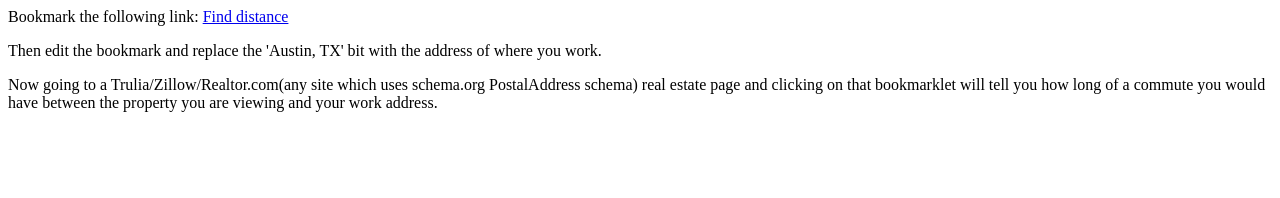
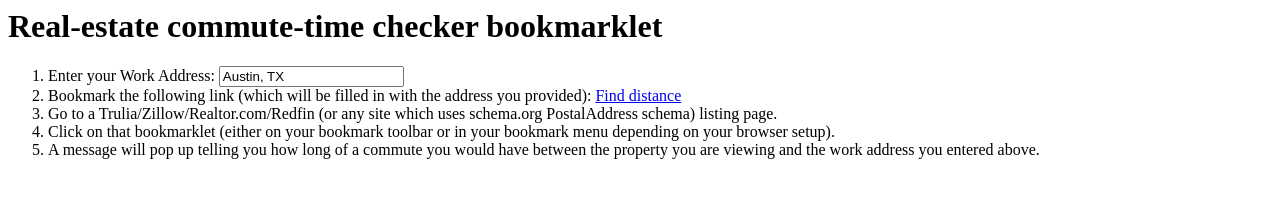
Before and after one commit to pib/ct, a plain HTML site: page index.html in a window 1280 px wide. Drawn offline with Linux system fonts and the light colour scheme.

Commit message:
Easier changing of the work address

```diff
--- a/index.html
+++ b/index.html
@@ -1,16 +1,47 @@
 <html>
-<body>
-Bookmark the following link: <a href="javascript:_ctf='Austin, TX',(typeof _ctcct)[0]=='f'?_ctcct:function(){var d=document,s=d.createElement('script');s.type='text/javascript';s.src='http://p1b.us/ct/ct.js?'+(Math.random());d.body.appendChild(s)}();">Find distance</a>
-
-<p>
-  Then edit the bookmark and replace the 'Austin, TX' bit with the
-  address of where you work.
-</p>
-<p>
-  Now going to a Trulia/Zillow/Realtor.com(any site which uses
-  schema.org PostalAddress schema) real estate page and clicking on
-  that bookmarklet will tell you how long of a commute you would have
-  between the property you are viewing and your work address.
-</p>
-</body>
+  <head>
+    <title>Real-estate commute-time checker bookmarklet</title>
+    <script type="text/javascript">
+      window.onload = function() {
+        var work_place = document.getElementById('work_place'),
+            bookmarklet = document.getElementById('bookmarklet');
+        function regen() {
+          bookmarklet.href = (
+            "javascript:_ctf='" + work_place.value +
+            "',(typeof _ctcct)[0]=='f'?_ctcct:function(){" +
+              "var d=document,s=d.createElement('script');" +
+              "s.type='text/javascript';" +
+              "s.src='http://p1b.us/ct/ct.js?'+(Math.random());" +
+              "d.body.appendChild(s)}();");
+        }
+        work_place.onkeyup = work_place.onblue = regen;
+      }
+    </script>
+  </head>
+  <body>
+    <h1>Real-estate commute-time checker bookmarklet</h1>
+    <ol>
+      <li>
+        Enter your <label for="work_place">Work Address:</label>
+        <input id="work_place" name="work_place" type="text" value="Austin, TX"/>
+      </li>
+      <li>
+        Bookmark the following link (which will be filled in with the address you provided):
+        <a id="bookmarklet" href="javascript:_ctf='Austin, TX',(typeof _ctcct)[0]=='f'?_ctcct:function(){var d=document,s=d.createElement('script');s.type='text/javascript';s.src='http://p1b.us/ct/ct.js?'+(Math.random());d.body.appendChild(s)}();">Find distance</a>
+      </li>
+      <li>
+        Go to a Trulia/Zillow/Realtor.com/Redfin (or any site which
+        uses schema.org PostalAddress schema) listing page.
+      </li>
+      <li>
+        Click on that bookmarklet (either on your bookmark toolbar or
+        in your bookmark menu depending on your browser setup).
+      </li>
+      <li>
+        A message will pop up telling you how long of a commute you
+        would have between the property you are viewing and the work
+        address you entered above.
+      </li>
+    </ol>
+  </body>
 </html
```
